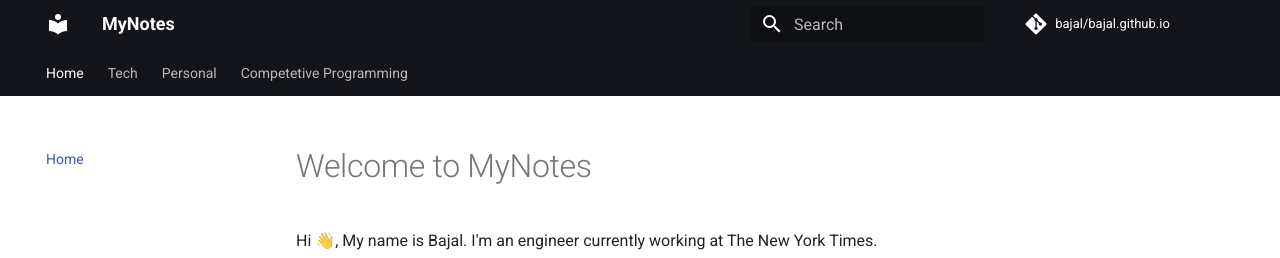
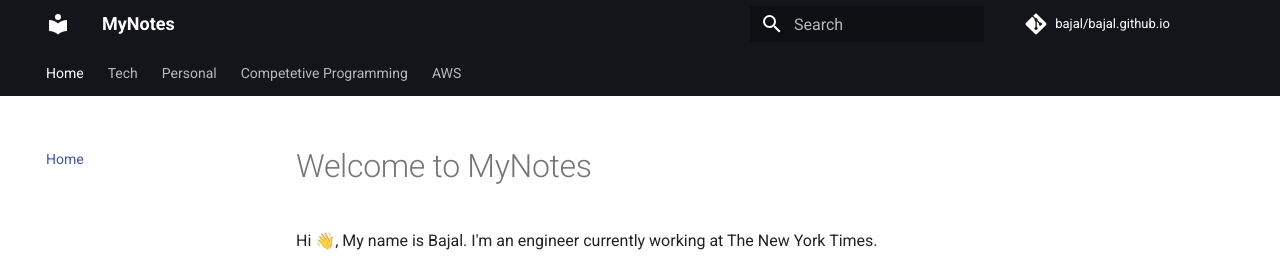
Before and after one commit to bajalnyt/bajal.github.io, an MkDocs documentation site: the page built from docs/index.md, in a window 1280 px wide. Shown: the top 258 px of the page. Built offline with MkDocs 1.6.1 and Material for MkDocs 9.7.7, drawn with Linux system fonts in a browser that asks for light colours; comment, search, counter and statistics services are not loaded.

Commit message:
Update mkdocs.yml

```diff
--- a/mkdocs.yml
+++ b/mkdocs.yml
@@ -35,3 +35,5 @@ nav:
       - Places Visited: places_visited.md
   - Competetive Programming:
       - LeetCode List: leetcode_list.md
+  - AWS:
+      - SAA02: aws-saa02.md
```
